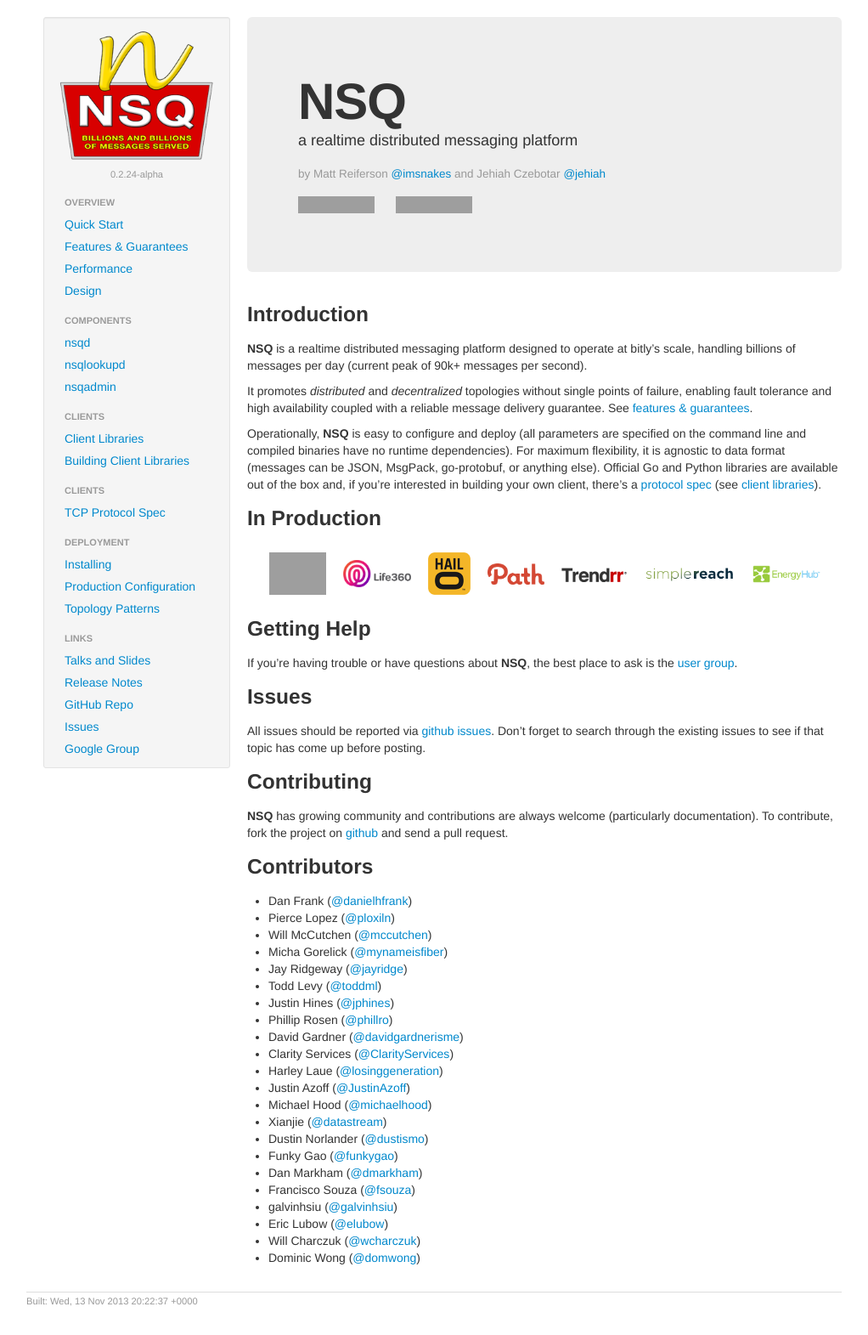
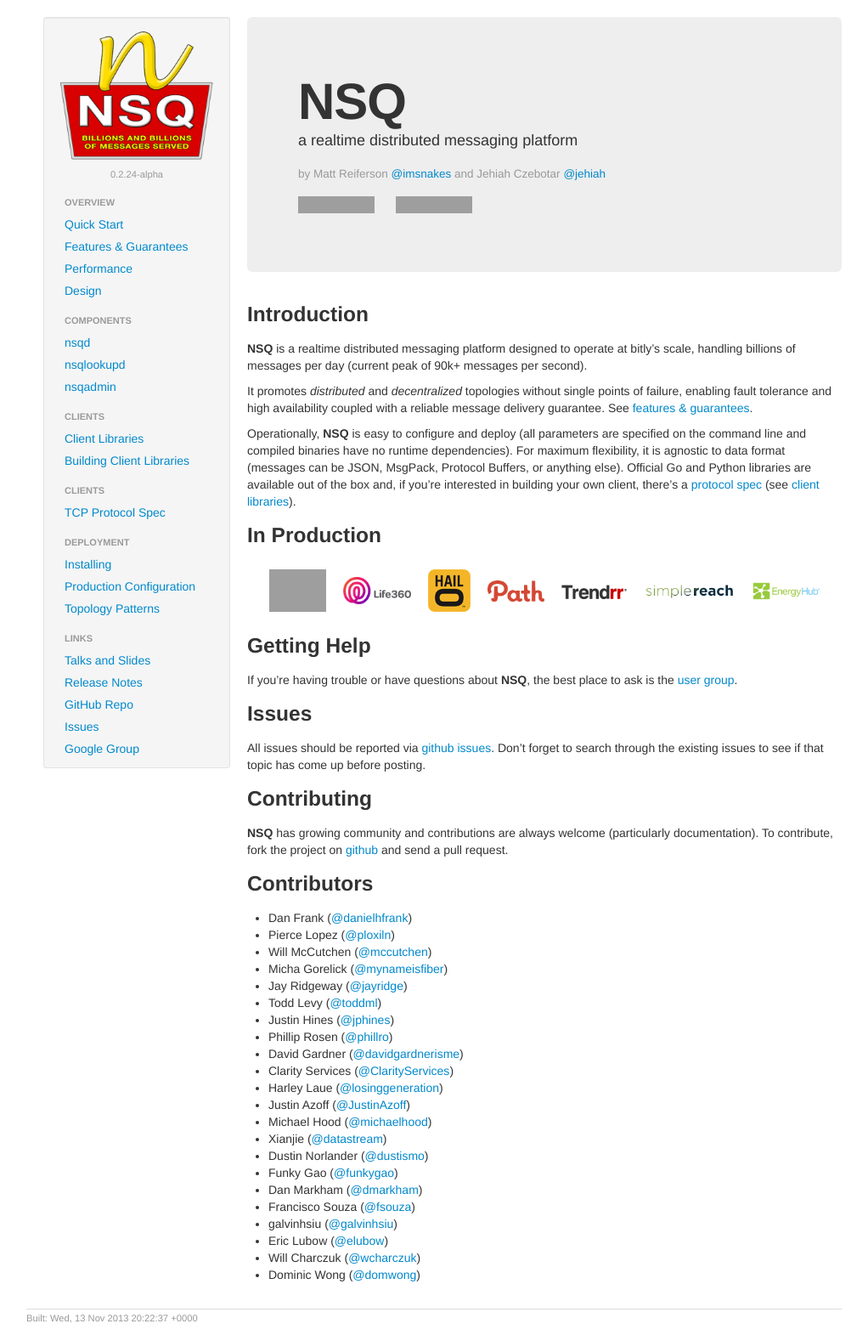
Before and after one commit to nsqio/nsq, a Jekyll site: the page built from index.html, in a window 1280 px wide. Shown: the whole page at 85% size, without its empty margins (119-1141 px from the left). Built offline with Jekyll 4.4.1, drawn with Linux system fonts in a browser that asks for light colours; grey boxes are pictures that could not be loaded.

Commit message:
tweak formats

```diff
--- a/_includes/intro.md
+++ b/_includes/intro.md
@@ -9,7 +9,7 @@
 
 Operationally, **NSQ** is easy to configure and deploy (all parameters are specified on the command
 line and compiled binaries have no runtime dependencies). For maximum flexibility, it is agnostic to
-data format (messages can be JSON, MsgPack, go-protobuf, or anything else). Official Go and Python
+data format (messages can be JSON, MsgPack, Protocol Buffers, or anything else). Official Go and Python
 libraries are available out of the box and, if you're interested in building your own client,
 there's a [protocol spec][protocol] (see [client libraries][client_libraries]).
 
```
